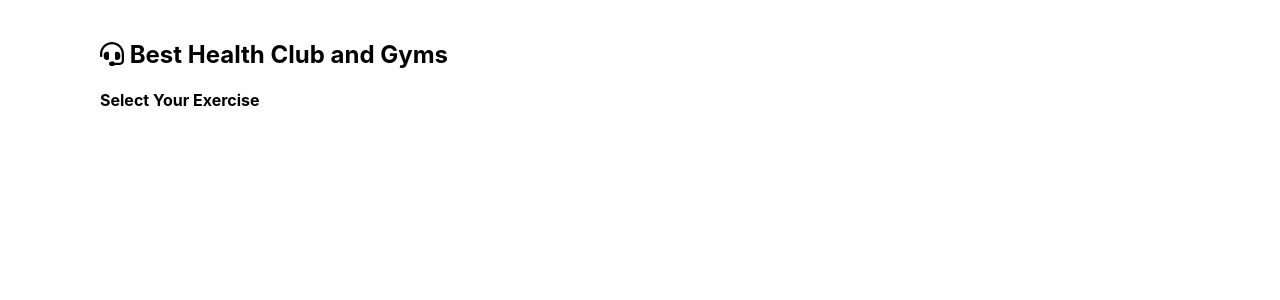
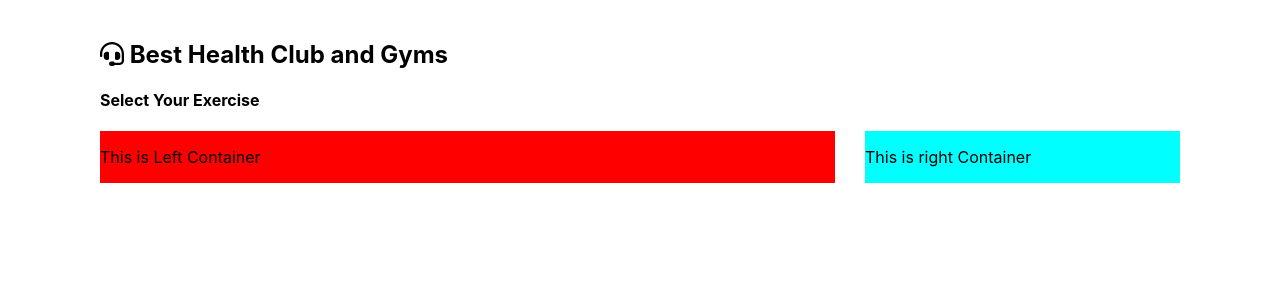
Before and after one commit to Baidyanath-k/Gym-Club, a React (Create React App) app: page / in a window 1280 px wide. Shown: the top 300 px of the page. Built offline with nearby package versions, Linux system fonts and the light colour scheme.

Commit message:
json create and fiavicon icon add

```diff
--- a/public/index.html
+++ b/public/index.html
@@ -24,7 +24,7 @@
       work correctly both with client-side routing and a non-root public URL.
       Learn how to configure a non-root public URL by running `npm run build`.
     -->
-    <title>React App</title>
+    <title>Best Health Club and Gyms</title>
   </head>
   <body>
     <noscript>You need to enable JavaScript to run this app.</noscript>
--- a/src/components/Container/Container.css
+++ b/src/components/Container/Container.css
@@ -0,0 +1,11 @@
+.all-container{
+    display: grid;
+    grid-template-columns: 3.5fr 1.5fr;
+    gap: 0px 30px;
+}
+.left-container{
+    background-color: red;
+}
+.right-container{
+    background-color: aqua;
+}
--- a/src/components/Container/Container.js
+++ b/src/components/Container/Container.js
@@ -1,9 +1,18 @@
 import React from 'react';
+import'./Container.css';
 
 const Container = () => {
     return (
         <div>
             <h4>Select Your Exercise</h4>
+            <div className="all-container">
+                <div className="left-container">
+                    <p>This is Left Container</p>
+                </div>
+                <div className="right-container">
+                    <p>This is right Container</p>
+                </div>
+            </div>
         </div>
     );
 };
```
Also changed, not shown: public/fakedata.json (added, +50 -0 lines), 1 other file (tests, documents, lock files or other folders).
